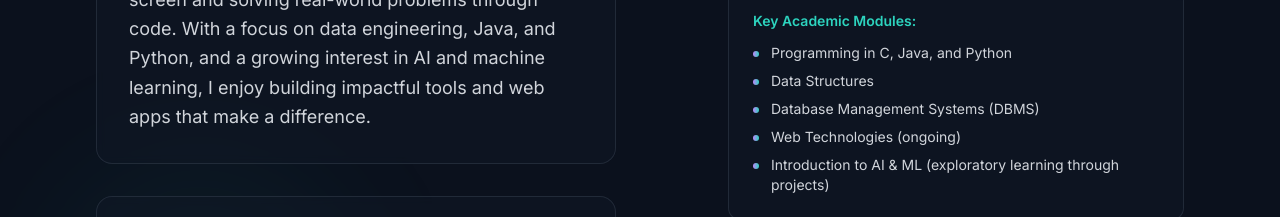
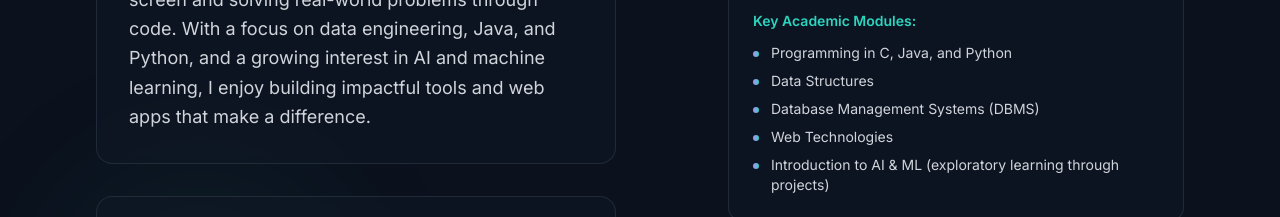
Before and after one commit to PoornaPrakash04/poorna-portfolio, a React (Vite) app: page / in a window 1280 px wide. Shown: the part 1220-1437 px from the top of the page. Built offline with nearby package versions, Linux system fonts and the light colour scheme.

Commit message:
Remove "ongoing" from web technologies
Removes the "ongoing" status from the "Web Technologies" module in the About section.

```diff
--- a/src/components/About.tsx
+++ b/src/components/About.tsx
@@ -1,5 +1,3 @@
-
-
 import { Calendar, MapPin, GraduationCap, Sparkles } from 'lucide-react';
 const About = () => {
   const education = [{
@@ -13,7 +11,7 @@ const About = () => {
       'Programming in C, Java, and Python',
       'Data Structures',
       'Database Management Systems (DBMS)',
-      'Web Technologies (ongoing)',
+      'Web Technologies',
       'Introduction to AI & ML (exploratory learning through projects)'
     ]
   }];
```
